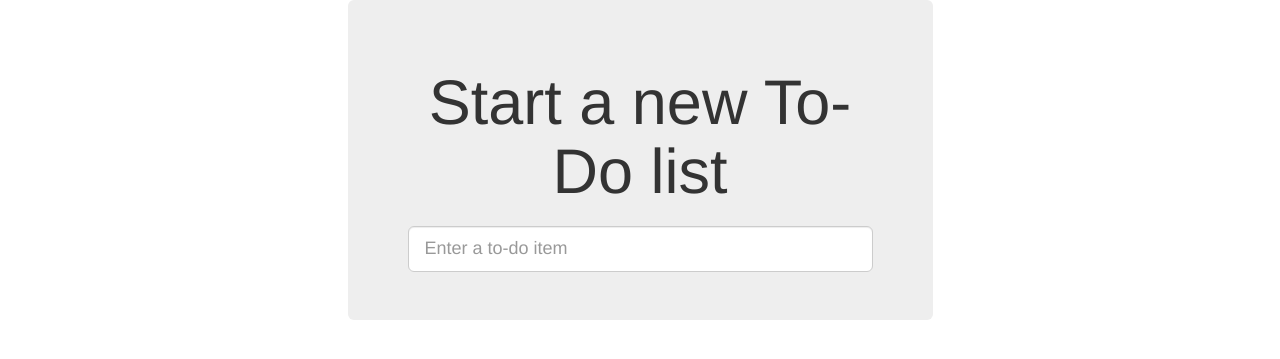
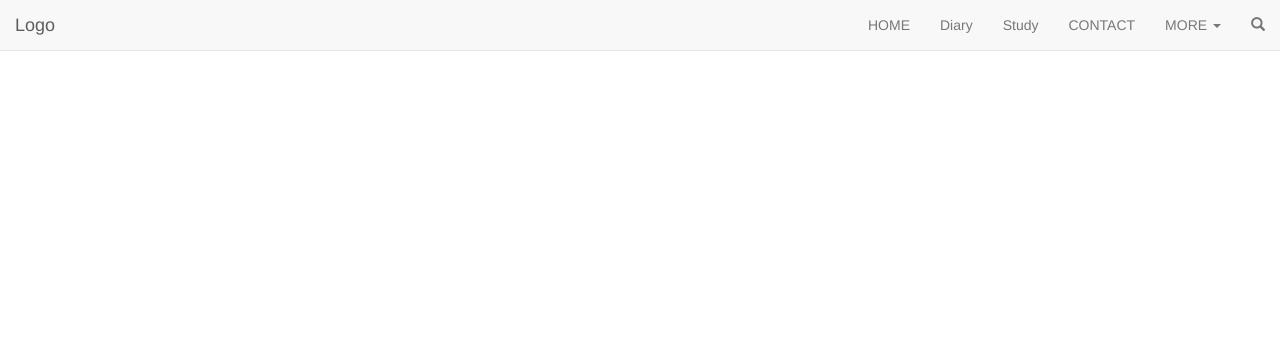
Before and after one commit to nareo2/2017_TDD, a Django app: page / in a window 1280 px wide. Shown: the top 359 px of the page. Run offline with Django 3.2, Linux system fonts and the light colour scheme; some libraries are stand-ins or nearby versions.

Commit message:
Make nav bar

```diff
--- a/lists/templates/base.html
+++ b/lists/templates/base.html
@@ -1,43 +1,44 @@
 <!DOCTYPE html>
 <html lang="en">
-
     <head>
-        <title>To-Do lists</title>
+        <title>Sangwon Gil Blog</title>
         <meta name="viewport" content="width=device-width, initial-scale=1.0">
-        <link href="/static/bootstrap/css/bootstrap.min.css" rel="stylesheet" media="screen">
-        <link href="/static/base.css" rel="stylesheet" media="screen">
+        <link rel="stylesheet" href="https://maxcdn.bootstrapcdn.com/bootstrap/3.3.7/css/bootstrap.min.css">
+        <link href="https://fonts.googleapis.com/css?family=Lato" rel="stylesheet" type="text/css">
+        <link href="https://fonts.googleapis.com/css?family=Montserrat" rel="stylesheet" type="text/css">
+        <script src="https://ajax.googleapis.com/ajax/libs/jquery/3.3.1/jquery.min.js"></script>
+        <script src="https://maxcdn.bootstrapcdn.com/bootstrap/3.3.7/js/bootstrap.min.js"></script>
     </head>
     <body>
-    <div class="container">
-      <div class="row">
-        <div class="col-md-6 col-md-offset-3 jumbotron">
-          <div class="text-center">
-            <h1>{% block header_text %}{% endblock %}</h1>
-            <form method="POST"
-                  action = "{% block form_action %}{% endblock %}"
-            >
-              <input name="item_text" id="id_new_item"
-                     class="form-control input-lg"
-                     placeholder="Enter a to-do item"
-              />
-              {% csrf_token %}
-              {% if error %}
-                <div class="form-group has-error">
-                  <span class="help-block">{{ error }}</span>
-                </div>
-              {% endif %}
-            </form>
+      <nav class="navbar navbar-default navbar-fixed-top">
+        <div class="container-fluid">
+          <div class="navbar-header">
+            <button type="button" class="navbar-toggle" data-toggle="collapse" data-target="#myNavbar">
+              <span class="icon-bar"></span>
+              <span class="icon-bar"></span>
+              <span class="icon-bar"></span>
+            </button>
+            <a class="navbar-brand" href="#myPage">Logo</a>
+          </div>
+          <div class="collapse navbar-collapse" id="myNavbar">
+            <ul class="nav navbar-nav navbar-right">
+              <li><a href="#myPage">HOME</a></li>
+              <li><a href="#diary">Diary</a></li>
+              <li><a href="#study">Study</a></li>
+              <li><a href="#contact">CONTACT</a></li>
+              <li class="dropdown">
+                <a class="dropdown-toggle" data-toggle="dropdown" href="#">MORE
+                <span class="caret"></span></a>
+                <ul class="dropdown-menu">
+                  <li><a href="#">Merchandise</a></li>
+                  <li><a href="#">Extras</a></li>
+                  <li><a href="#">Media</a></li>
+                </ul>
+              </li>
+              <li><a href="#"><span class="glyphicon glyphicon-search"></span></a></li>
+            </ul>
           </div>
         </div>
-      </div>
-
-      <div class="row">
-        <div class="col-md-6 col-md-offset-3">
-          {% block table%}
-          {% endblock%}
-        </div>
-      </div>
-
-    </div>
+      </nav>
     </body>
 </html>
```
